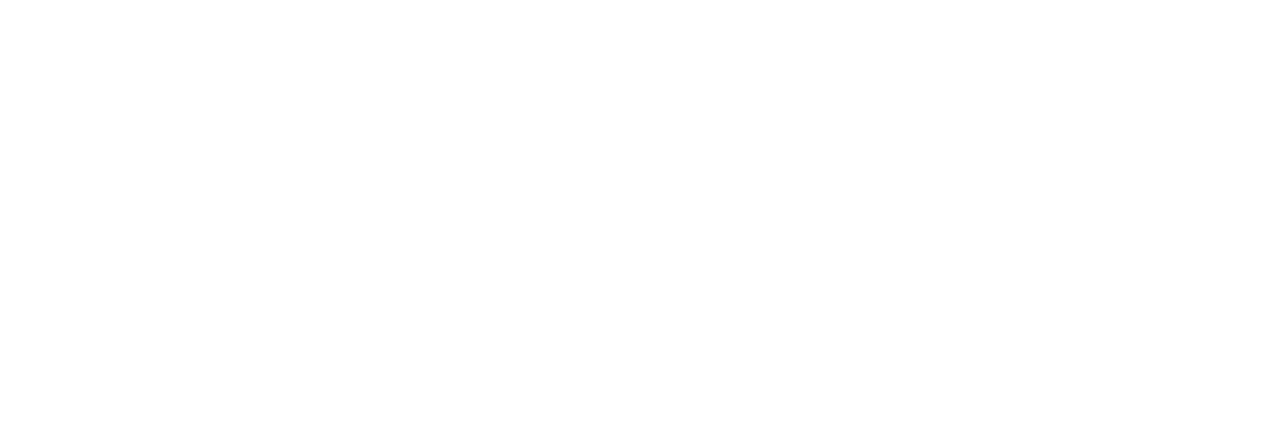
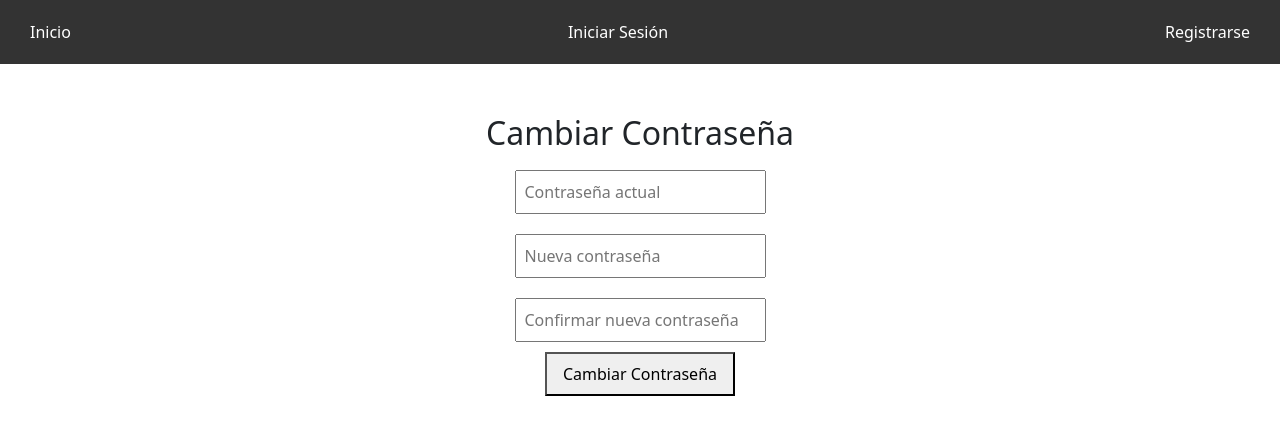
Before and after one commit to joseyonfa919/TFM_Proyecto, a React (Create React App) app in the folder frontend/: page /change-password in a window 1280 px wide. Before the commit this address had no page. Shown: the top 434 px of the page. Built offline with nearby package versions, Linux system fonts and the light colour scheme.

Commit message:
Cambio contrasenia

```diff
--- a/frontend/src/App.js
+++ b/frontend/src/App.js
@@ -11,6 +11,7 @@
 import CreateAlbum from './pages/CreateAlbum';
 import ViewAlbums from './pages/ViewAlbums';
 import InfoPage from './pages/InfoPage';
+import ChangePassword from './pages/ChangePassword';
 
 const App = () => {
     return (
@@ -23,8 +24,8 @@
                 <Route path="/photos" element={<Photos />} />
                 <Route path="/create-album" element={<CreateAlbum />} />
                 <Route path="/view-albums" element={<ViewAlbums />} />
-                <Route path="/WelcomePage" element={ <WelcomePage /> }
-                />
+                <Route path="/WelcomePage" element={ <WelcomePage /> } />
+                <Route path="/change-password" element={<ChangePassword />} />
             </Routes>
         </Router>
     );
--- a/frontend/src/components/Navbar.js
+++ b/frontend/src/components/Navbar.js
@@ -21,6 +21,10 @@
     } else {
       navigate('/');
     }
+  };
+
+  const handleNavigateToChangePassword = () => {
+    navigate('/change-password');
   };
 
   return (
@@ -50,6 +54,7 @@
                 <ul style={styles.menuList}>
                   <li style={styles.menuItem}>Mi Perfil</li>
                   <li style={styles.menuItem}>Configuración</li>
+                  <li style={styles.menuItem} onClick={handleNavigateToChangePassword}>Cambiar Contraseña</li>
                   <li style={styles.menuItem} onClick={handleLogout}>
                     Cerrar Sesión
                   </li>
--- /dev/null
+++ b/frontend/src/pages/ChangePassword.js
@@ -0,0 +1,95 @@
+import React, { useState } from 'react';
+import axios from 'axios';
+import { useNavigate } from 'react-router-dom';
+import Navbar from '../components/Navbar';
+
+function ChangePassword() {
+    const [currentPassword, setCurrentPassword] = useState('');
+    const [newPassword, setNewPassword] = useState('');
+    const [confirmPassword, setConfirmPassword] = useState('');
+    const navigate = useNavigate();
+
+    const handleChangePassword = async (e) => {
+        e.preventDefault();
+        if (newPassword !== confirmPassword) {
+            alert('La nueva contraseña y la confirmación no coinciden.');
+            return;
+        }
+
+        try {
+            const token = localStorage.getItem('token');
+            if (!token) {
+                alert('No se encontró un token. Por favor, inicia sesión nuevamente.');
+                navigate('/login');
+                return;
+            }
+
+            const response = await axios.post(
+                'http://127.0.0.1:5000/change-password',
+                {
+                    current_password: currentPassword,
+                    new_password: newPassword,
+                },
+                {
+                    headers: {
+                        Authorization: `Bearer ${token}`,
+                    },
+                }
+            );
+
+            console.log('Respuesta del servidor:', response.data);
+
+            if (response.data.success) {
+                alert('Contraseña cambiada exitosamente');
+                navigate('/WelcomePage'); // Redirige a la página de perfil u otra ruta
+            } else {
+                alert('Error al cambiar la contraseña. Verifica tus datos.');
+            }
+        } catch (error) {
+            console.error('Error al cambiar la contraseña:', error);
+            if (error.response && error.response.data.message) {
+                alert(`Error: ${error.response.data.message}`);
+            } else {
+                alert('Error al cambiar la contraseña. Inténtalo de nuevo más tarde.');
+            }
+        }
+    };
+
+    return (
+        <>
+            <Navbar />
+            <div style={{ textAlign: 'center', marginTop: '50px' }}>
+                <h2>Cambiar Contraseña</h2>
+                <input
+                    type="password"
+                    placeholder="Contraseña actual"
+                    value={currentPassword}
+                    onChange={(e) => setCurrentPassword(e.target.value)}
+                    style={{ margin: '10px', padding: '8px' }}
+                />
+                <br />
+                <input
+                    type="password"
+                    placeholder="Nueva contraseña"
+                    value={newPassword}
+                    onChange={(e) => setNewPassword(e.target.value)}
+                    style={{ margin: '10px', padding: '8px' }}
+                />
+                <br />
+                <input
+                    type="password"
+                    placeholder="Confirmar nueva contraseña"
+                    value={confirmPassword}
+                    onChange={(e) => setConfirmPassword(e.target.value)}
+                    style={{ margin: '10px', padding: '8px' }}
+                />
+                <br />
+                <button onClick={handleChangePassword} style={{ padding: '8px 16px', cursor: 'pointer' }}>
+                    Cambiar Contraseña
+                </button>
+            </div>
+        </>
+    );
+}
+
+export default ChangePassword;
```
Also changed, not shown: 1 other file (tests, documents, lock files or other folders).
